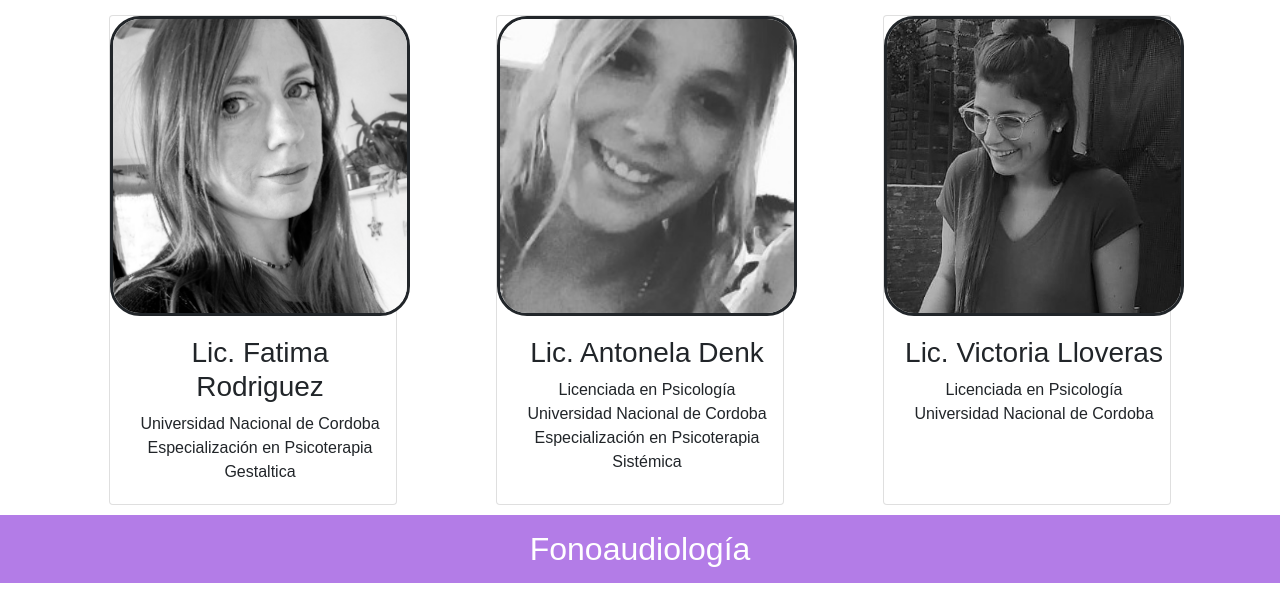
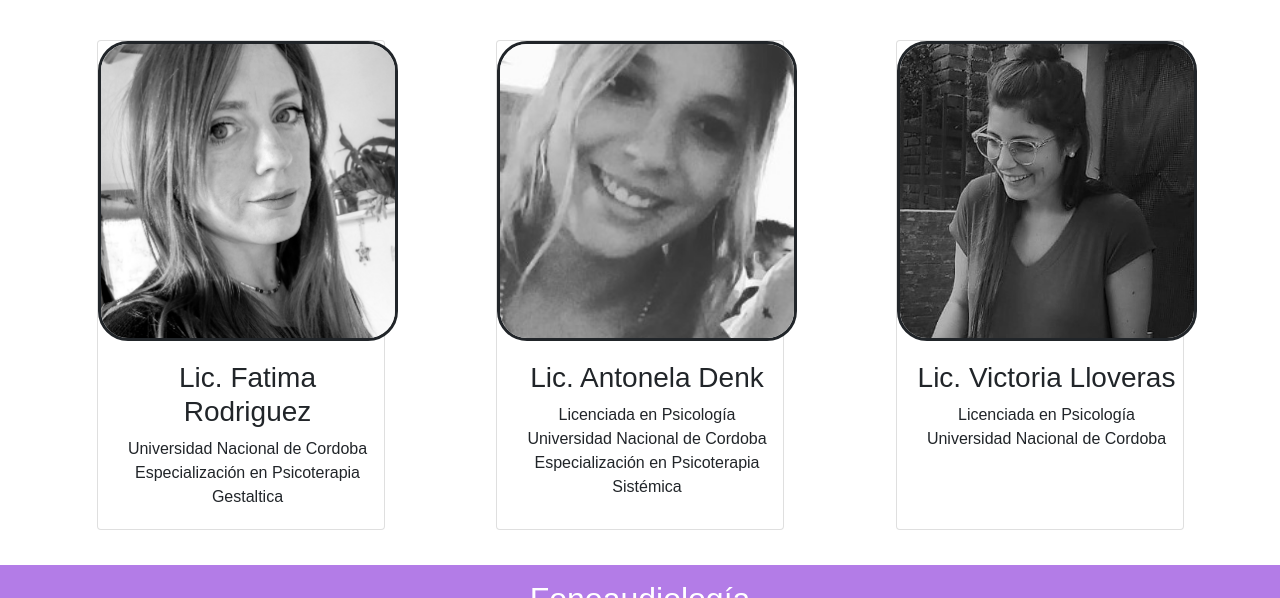
Before and after one commit to fatimalua/fatimarodriguez, a plain HTML site: page profesionales.html in a window 1280 px wide. Shown: the part 523-1121 px from the top of the page. Drawn offline with nearby package versions, Linux system fonts and the light colour scheme; a web font is replaced by a local one.

Commit message:
modifique card

```diff
--- a/estilo.css
+++ b/estilo.css
@@ -1,4 +1,7 @@
-
+*{
+    margin: 0;
+    padding: 0;
+}
 .navbar{
     background-color: rgb(144, 92, 193);
     font-family: 'Maiandra GD', sans-serif;
@@ -67,7 +70,9 @@ h2{
 .card{
     display: flex;
     flex-wrap: wrap;
-   justify-content: space-around;
+    justify-content: space-around;
+    margin: 25px;
+
 }
 .card-img-top{
     width: 300px;
```
